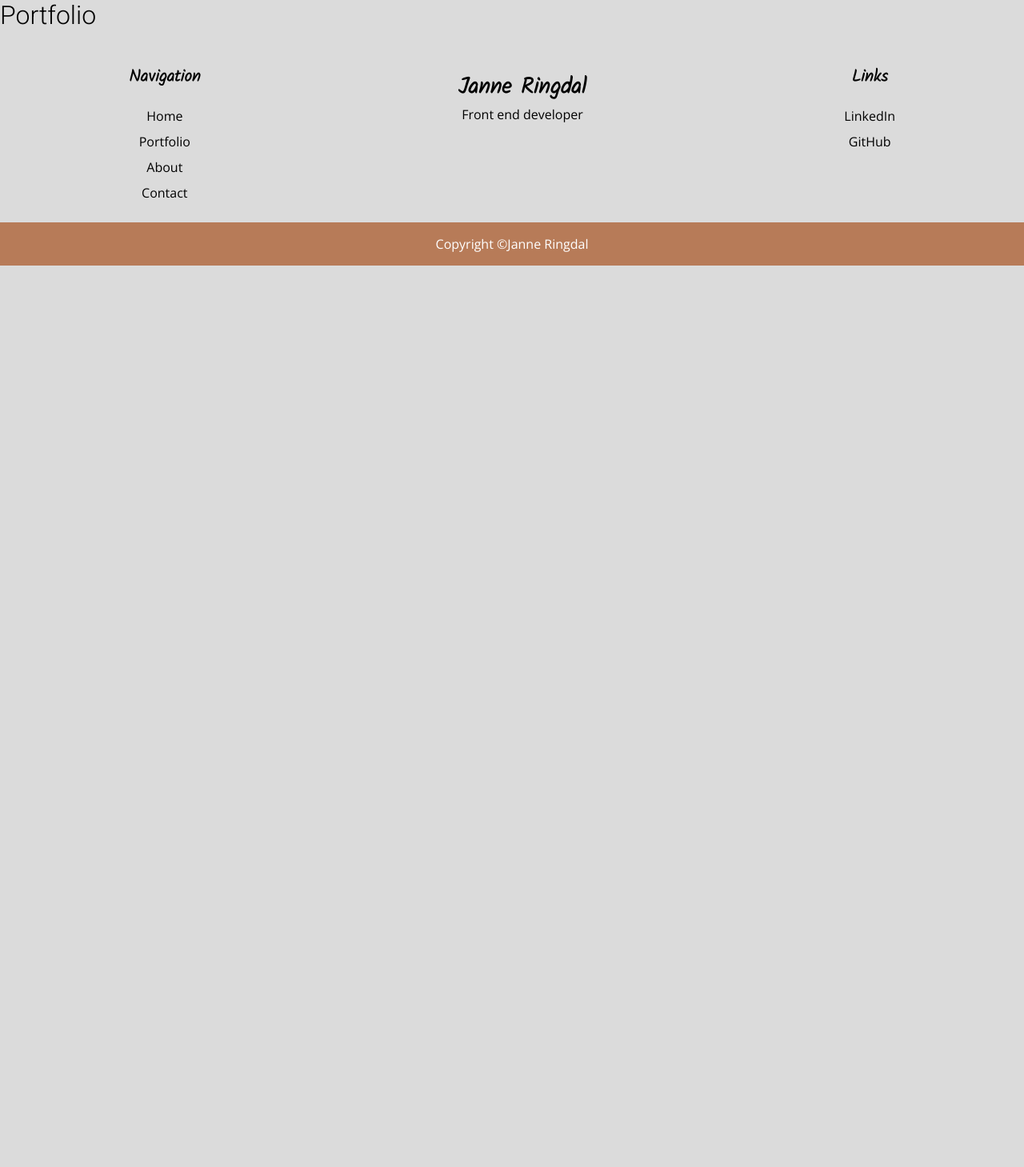
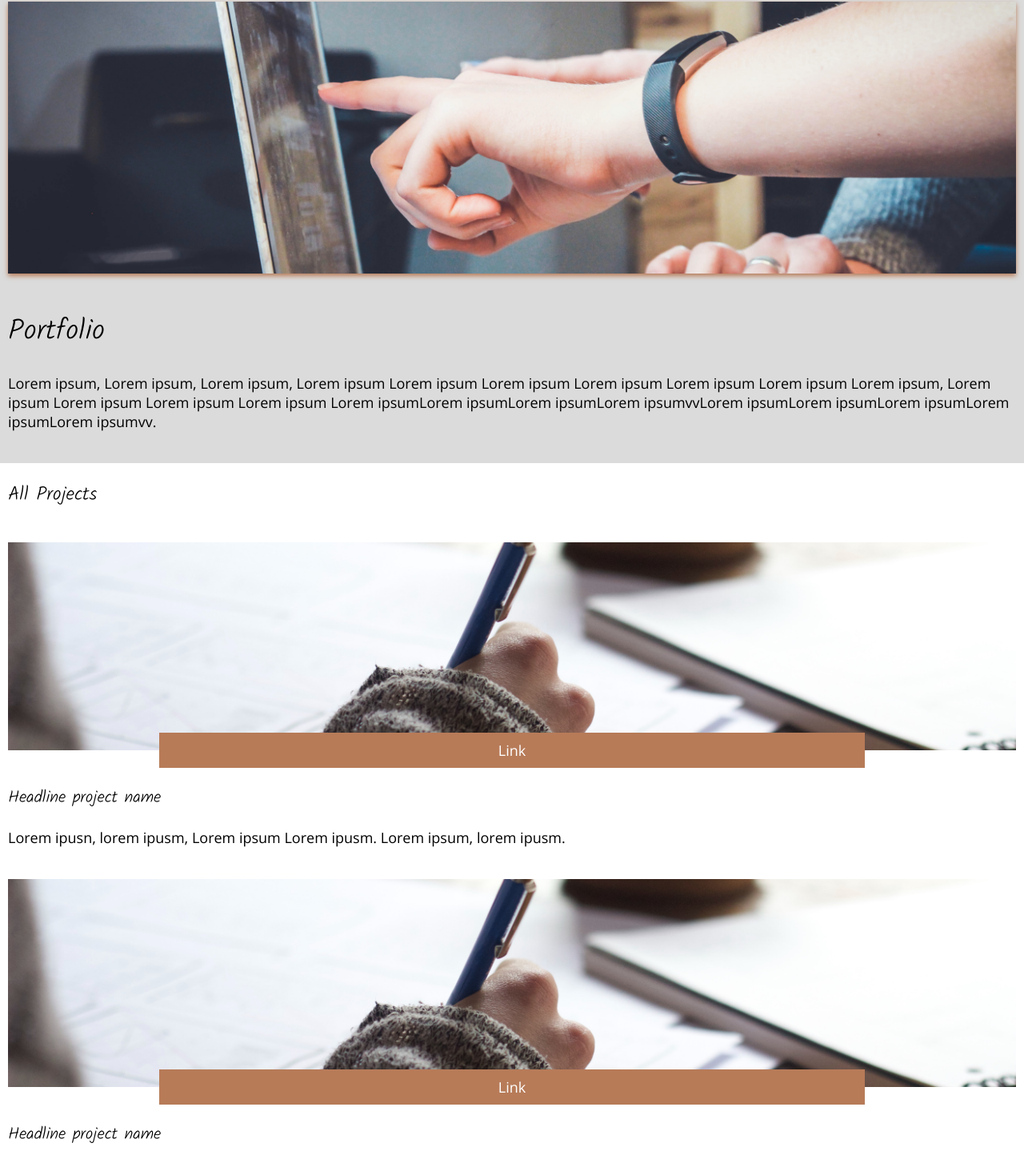
Before and after one commit to Janne-R/portfolio2, a React (Create React App) app: page /portfolio in a window 1280 px wide. Shown: the part 736-2195 px from the top of the page at 80% size. Before the commit the page ends 1068 px from the top, so only its background shows below. Built offline with nearby package versions, Linux system fonts and the light colour scheme.

Commit message:
all project portfolio mobile

```diff
--- /dev/null
+++ b/src/components/AllProjects.js
@@ -0,0 +1,38 @@
+import styled from "styled-components";
+import Block from "./Block";
+import { HandWrittenH2 } from "./Handwritten";
+import BlockContainer from "./BlockContainer";
+
+const H2 = styled(HandWrittenH2)`
+text-align: start;
+`;
+
+const Container = styled.div`
+background-color: ${({ theme }) => theme.colors.secondaryBackgroundColor};
+`;
+
+const AllProjects = () => {
+  return (
+    <Container>
+      <BlockContainer>
+        <H2>
+          All Projects
+        </H2>
+      </BlockContainer>
+      <Block backgroundColor="#B77B58" title="Link" headline="Headline project name" p="Lorem ipusn, lorem ipusm, Lorem ipsum
+    Lorem ipusm. Lorem ipsum, lorem ipusm." img="images/design.jpg" />
+      <Block backgroundColor="#B77B58" title="Link" headline="Headline project name" p="Lorem ipusn, lorem ipusm, Lorem ipsum
+    Lorem ipusm. Lorem ipsum, lorem ipusm." img="images/design.jpg" />
+      <Block backgroundColor="#B77B58" title="Link" headline="Headline project name" p="Lorem ipusn, lorem ipusm, Lorem ipsum
+    Lorem ipusm. Lorem ipsum, lorem ipusm." img="images/design.jpg" />
+      <Block backgroundColor="#B77B58" title="Link" headline="Headline project name" p="Lorem ipusn, lorem ipusm, Lorem ipsum
+    Lorem ipusm. Lorem ipsum, lorem ipusm." img="images/design.jpg" />
+      <Block backgroundColor="#B77B58" title="Link" headline="Headline project name" p="Lorem ipusn, lorem ipusm, Lorem ipsum
+    Lorem ipusm. Lorem ipsum, lorem ipusm." img="images/design.jpg" />
+
+    </Container>
+
+  );
+};
+
+export default AllProjects;
--- /dev/null
+++ b/src/components/BackgroundImageWithShadow.js
@@ -0,0 +1,12 @@
+import styled from "styled-components";
+import BackgroundImage from "../components/BackgroundImage";
+
+const ImageWithShadow = styled(BackgroundImage)`
+  box-shadow: 0 3px 6px rgba(183, 123, 88);
+
+  @media ${({ theme }) => theme.devices.mobileL} {
+  height: 340px;
+}
+`
+
+export default ImageWithShadow;
--- a/src/components/Block.js
+++ b/src/components/Block.js
@@ -1,18 +1,16 @@
 import styled from "styled-components";
 import BackgroundImage from "./BackgroundImage";
-
-const Container = styled.div`
-margin:0px 10px 40px 10px;
-`;
+import BlockContainer from "./BlockContainer";
+import { HandWrittenH3 } from "../components/Handwritten";
 
 const ProjectTitle = styled.div`
-background-color: ${({ theme }) => theme.colors.dark};
+background-color: ${props => props.backgroundColor};
 width: 70%;
 margin: auto;
 margin-top: -40px;
 `;
 
-const H3 = styled.h2`
+const P = styled.p`
 text-align: center;
 color: ${({ theme }) => theme.colors.light};
 padding: 10px;
@@ -28,18 +26,24 @@ const BgImg = styled(BackgroundImage)`
 }
 `;
 
+const H3 = styled(HandWrittenH3)`
+text-align:start;
+`;
 
 const Block = (props) => {
   return (
-    <Container>
+    <BlockContainer>
       <BgImg img={props.img} height={"260px"} />
-      <ProjectTitle>
-        <H3>
+      <ProjectTitle backgroundColor={props.backgroundColor}>
+        <P>
           {props.title}
-        </H3>
+        </P>
       </ProjectTitle>
+      <H3>
+        {props.headline}
+      </H3>
       <p>{props.p} </p>
-    </Container>
+    </BlockContainer>
   );
 };
 
--- /dev/null
+++ b/src/components/BlockContainer.js
@@ -0,0 +1,7 @@
+import styled from "styled-components";
+
+const BlockContainer = styled.div`
+    margin: 0px 10px 40px 10px;
+`;
+
+export default BlockContainer;
--- a/src/components/Handwritten.js
+++ b/src/components/Handwritten.js
@@ -2,20 +2,23 @@ import styled from "styled-components";
 
 export const HandWrittenP = styled.p`
   font-family: 'Kalam', cursive;
-  font-size: 18px;
   text-align: center;
 `;
 
 export const HandWrittenH3 = styled.h3`
   font-family: 'Kalam', cursive;
-  font-size: 21px;
   text-align: center;
 `;
 
 
 export const HandWrittenH2 = styled.h2`
   font-family: 'Kalam', cursive;
-  font-size: 24px;
   padding-top: 20px;
   text-align: center;
 `;
+
+export const HandWrittenH1 = styled.h1`
+  font-family: 'Kalam', cursive;
+  padding-top: 20px;
+  text-align: center;
+`;
--- a/src/components/Introduction.js
+++ b/src/components/Introduction.js
@@ -1,7 +1,8 @@
 import styled from "styled-components";
 import { HandWrittenH2 } from "./Handwritten";
-import BackgroundImage from "./BackgroundImage";
 import StyledALink from "./StyledALink";
+import ImageWithShadow from "../components/BackgroundImageWithShadow";
+import BlockContainer from "./BlockContainer";
 
 const Block = styled.div`
 background-color: ${({ theme }) => theme.colors.secondaryBackgroundColor};
@@ -21,14 +22,8 @@ padding-top: 30px;
 }
 `;
 
-const Image = styled(BackgroundImage)`
-  margin: 0px 10px 40px 10px;
+const Image = styled(ImageWithShadow)`
   transform: rotate(-3deg);
-  box-shadow: 0 3px 6px rgba(183, 123, 88);
-
-  @media ${({ theme }) => theme.devices.mobileL} {
-  height: 340px;
-}
 
 @media ${({ theme }) => theme.devices.tabletS} {
   transform: rotate(0deg);
@@ -45,10 +40,6 @@ margin-top: -115px;
 margin-left: -60px;
 width: 60%;
 }
-`;
-
-const Div = styled.div`
-margin: 0px 10px 40px 10px;
 `;
 
 const FlexTablet = styled.div`
@@ -74,7 +65,7 @@ width: 50%;
 const Introduction = () => {
   return (
     <Block>
-      <Div>
+      <BlockContainer>
         <H2>Hi! I´m Janne Ringdal</H2>
         <FlexTablet>
           <ImageDiv>
@@ -107,8 +98,7 @@ const Introduction = () => {
             <Link width={"50%"}>Learn more </Link>
           </ParagraphDiv>
         </FlexTablet>
-
-      </Div>
+      </BlockContainer>
     </Block>
 
 
--- a/src/components/KeyQualifications.js
+++ b/src/components/KeyQualifications.js
@@ -36,17 +36,17 @@ const KeyQualifications = () => {
       <Flex>
         <div>
           <H3>01</H3>
-          <Block title="HTML" p="Lorem ipusn, lorem ipusm, Lorem ipsum
+          <Block backgroundColor="black" title="HTML" p="Lorem ipusn, lorem ipusm, Lorem ipsum
           Lorem ipusm. Lorem ipsum, lorem ipusm." img="images/html.jpg" />
         </div>
         <div>
           <H3>02</H3>
-          <Block title="CSS" p="Lorem ipusn, lorem ipusm, Lorem ipsum
+          <Block backgroundColor="black" title="CSS" p="Lorem ipusn, lorem ipusm, Lorem ipsum
           Lorem ipusm. Lorem ipsum, lorem ipusm." img="images/css.jpg" />
         </div>
         <div>
           <H3>03</H3>
-          <Block title="JavaScript" p="Lorem ipusn, lorem ipusm, Lorem ipsum
+          <Block backgroundColor="black" title="JavaScript" p="Lorem ipusn, lorem ipusm, Lorem ipsum
           Lorem ipusm. Lorem ipsum, lorem ipusm." img="images/js.jpg" />
         </div>
       </Flex>
--- a/src/components/LatestProjects.js
+++ b/src/components/LatestProjects.js
@@ -21,11 +21,11 @@ const LatestProjects = () => {
         <H1>Latest projects</H1>
       </CenterHeadline>
       <Flex>
-        <Block title="Food Blog" p="Lorem ipusn, lorem ipusm, Lorem ipsum
+        <Block backgroundColor="black" title="Food Blog" p="Lorem ipusn, lorem ipusm, Lorem ipsum
           Lorem ipusm. Lorem ipsum, lorem ipusm. " img="images/food.jpg" />
-        <Block title="Webshop" p="Lorem ipusn, lorem ipusm, Lorem ipsum
+        <Block backgroundColor="black" title="Webshop" p="Lorem ipusn, lorem ipusm, Lorem ipsum
           Lorem ipusm. Lorem ipsum, lorem ipusm. " img="images/shop.jpg" />
-        <Block title="Exam" p="Lorem ipusn, lorem ipusm, Lorem ipsum
+        <Block backgroundColor="black" title="Exam" p="Lorem ipusn, lorem ipusm, Lorem ipsum
           Lorem ipusm. Lorem ipsum, lorem ipusm. " img="images/shoe.jpg" />
       </Flex>
     </>
--- /dev/null
+++ b/src/components/PortfolioIntro.js
@@ -0,0 +1,31 @@
+import styled from "styled-components";
+import { HandWrittenH1 } from "../components/Handwritten";
+import ImageWithShadow from "../components/BackgroundImageWithShadow";
+import BlockContainer from "./BlockContainer";
+
+const H1 = styled(HandWrittenH1)`
+text-align: start;
+`;
+
+const PortfolioIntro = () => {
+  return (
+    <>
+      <BlockContainer>
+        <ImageWithShadow img="images/working.jpg" height="260px" />
+        <H1>
+          Portfolio
+        </H1>
+        <p>
+          Lorem ipsum, Lorem ipsum, Lorem ipsum,
+          Lorem ipsum Lorem ipsum Lorem ipsum Lorem ipsum
+          Lorem ipsum Lorem ipsum Lorem ipsum, Lorem ipsum Lorem ipsum
+          Lorem ipsum Lorem ipsum Lorem ipsumLorem ipsumLorem
+          ipsumLorem ipsumvvLorem ipsumLorem ipsumLorem
+          ipsumLorem ipsumLorem ipsumvv.
+        </p>
+      </BlockContainer>
+    </>
+  );
+};
+
+export default PortfolioIntro;
--- a/src/pages/Portfolio.js
+++ b/src/pages/Portfolio.js
@@ -1,5 +1,11 @@
+import PortfolioIntro from "../components/PortfolioIntro";
+import AllProjects from "../components/AllProjects";
+
 const Portfolio = () => (
-  <h1>Portfolio</h1>
+  <>
+    <PortfolioIntro />
+    <AllProjects />
+  </>
 );
 
 export default Portfolio;
--- a/src/styles/GlobalStyles.js
+++ b/src/styles/GlobalStyles.js
@@ -16,6 +16,22 @@ h1, h2, h3, h4{
   font-weight: 200;
 }
 
+h1{
+  font-size: 36px;
+}
+
+h2{
+  font-size: 24px;
+}
+
+h3{
+  font-size: 21px;
+}
+
+p{
+  font-size: 18px;
+}
+
 `
 
 export default GlobalStyle;
```
